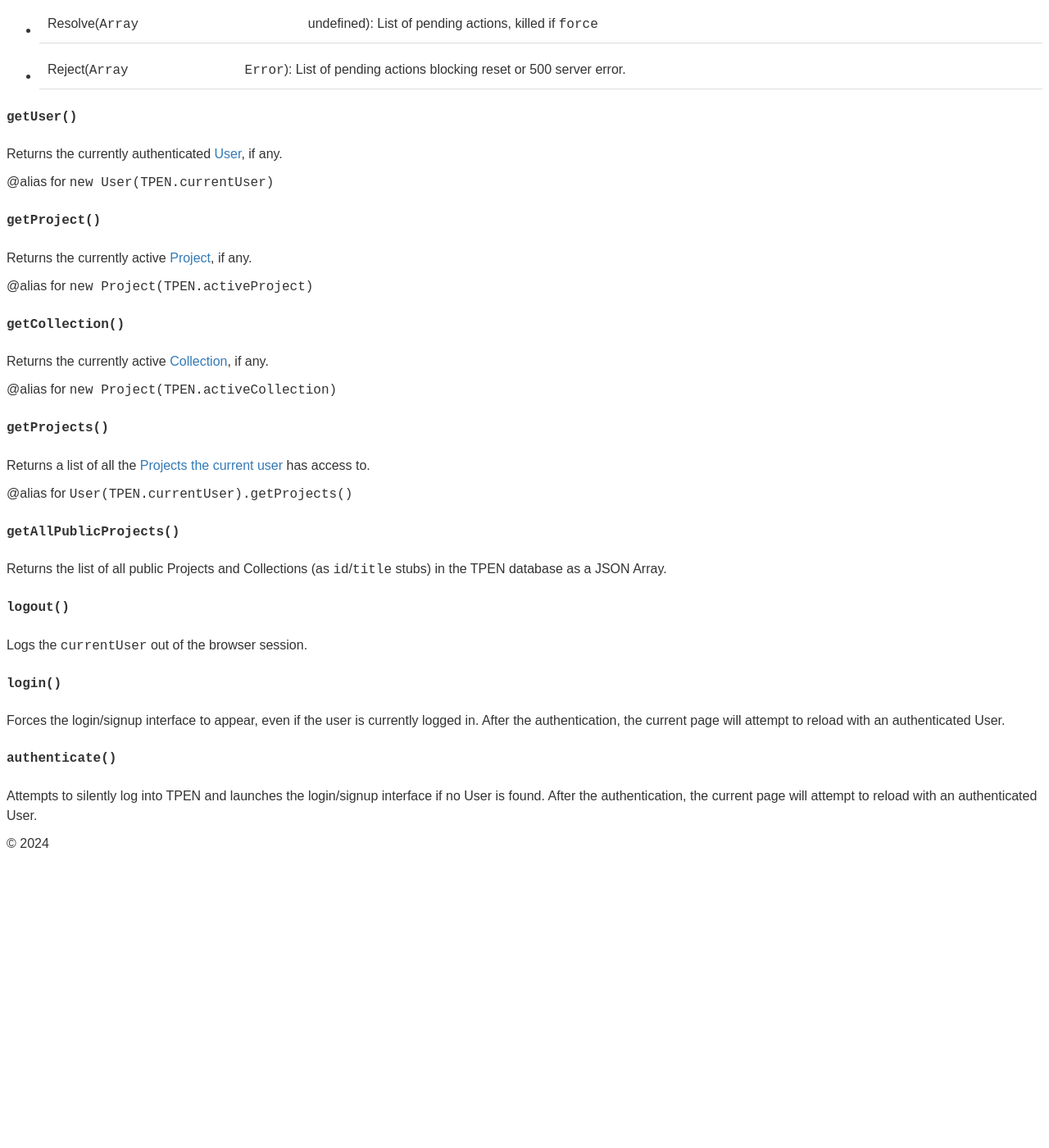
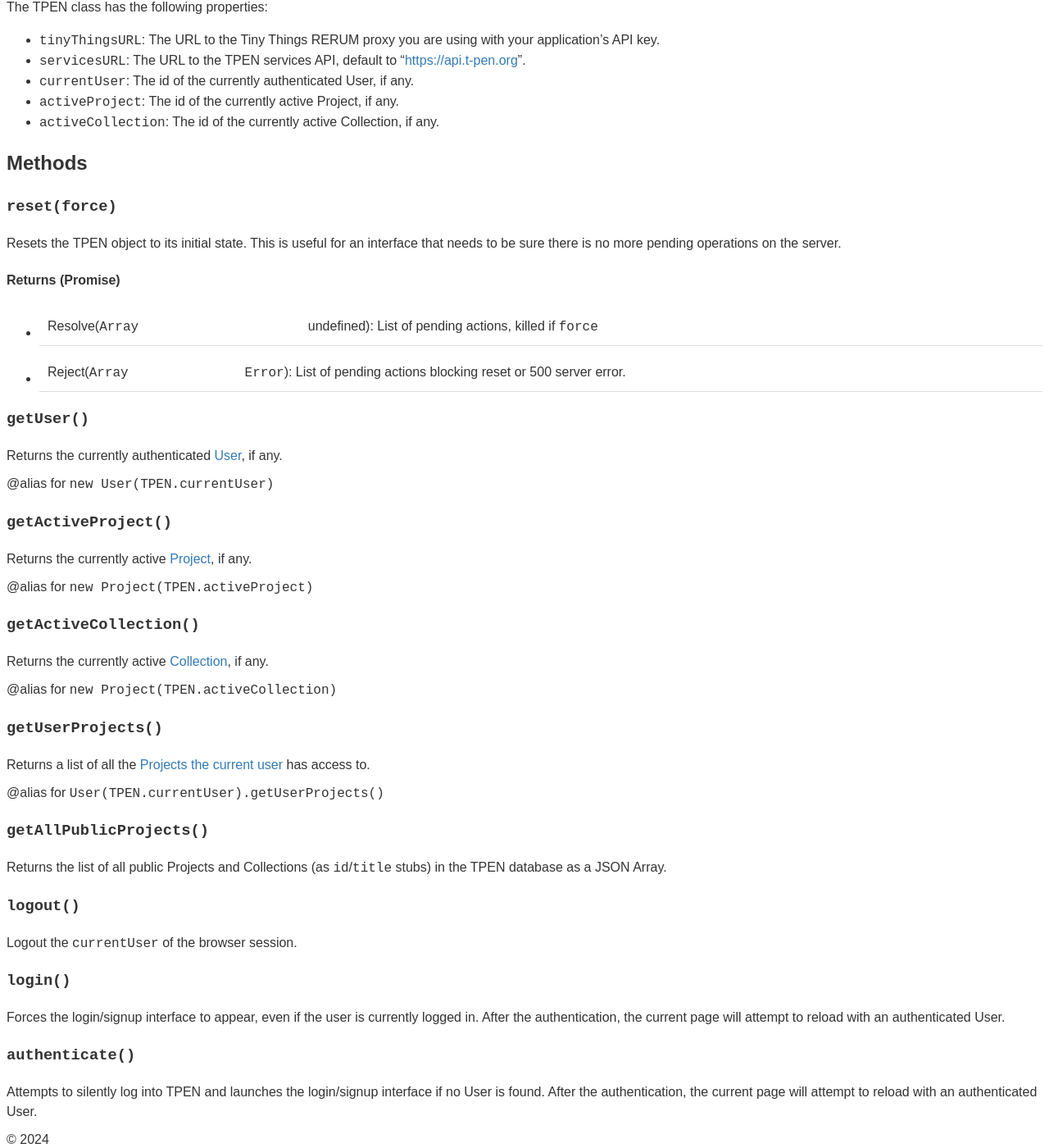
Before and after one commit to oss-slu/TPEN-interfaces, a Jekyll site: the page built from _classes/TPEN.md, in a window 1280 px wide and 1400 px high, scrolled down 742 px. Shown: the whole window at 82% size. Built offline with Jekyll 4.4.1, drawn with Linux system fonts in a browser that asks for light colours; before the commit the page ends 1791 px from its top, so only the background shows below that; some of the changed text lies outside the part shown.

Commit message:
TPEN docs

````diff
--- a/_classes/TPEN.md
+++ b/_classes/TPEN.md
@@ -8,7 +8,21 @@ tags: [tpen, api, javascript, interface]
 The TPEN class is the main class for accessing the TPEN services API. It is used to
 initialize the TPEN module and to make calls to the API.
 
-### Constructor
+- [Constructor](#constructor)
+- [Properties](#properties)
+- [Methods](#methods)
+  - [`reset(force)`](#resetforce)
+    - [Returns (Promise)](#returns-promise)
+  - [`getUser()`](#getuser)
+  - [`getActiveProject()`](#getactiveproject)
+  - [`getActiveCollection()`](#getactivecollection)
+  - [`getUserProjects()`](#getuserprojects)
+  - [`getAllPublicProjects()`](#getallpublicprojects)
+  - [`logout()`](#logout)
+  - [`login()`](#login)
+  - [`authenticate()`](#authenticate)
+
+## Constructor
 
 The constructor for the TPEN class is used to initialize the TPEN module.
 It takes an optional parameter for the URL to the Tiny Things RERUM proxy you are using
@@ -18,7 +32,7 @@ with your applications API key, defaulting to "[https://tiny.t‑pen.org](https:
 const tpen = new TPEN(tinyThingsURL?)
 ```
 
-### Properties
+## Properties
 
 The TPEN class has the following properties:
 
@@ -28,53 +42,53 @@ The TPEN class has the following properties:
 * `activeProject`: The id of the currently active Project, if any.
 * `activeCollection`: The id of the currently active Collection, if any.
 
-### Methods
+## Methods
 
-#### `reset(force)`
+### `reset(force)`
 
 Resets the TPEN object to its initial state. This is useful for an interface that needs to be sure there is no more pending operations on the server.
 
-##### Returns (Promise)
+#### Returns (Promise)
 
 * Resolve(`Array` | undefined): List of pending actions, killed if `force`
 * Reject(`Array` | `Error`): List of pending actions blocking reset or 500 server error.
 
-#### `getUser()`
+### `getUser()`
 
 Returns the currently authenticated [User](./User), if any.
 
 @alias for `new User(TPEN.currentUser)`
 
-#### `getProject()`
+### `getActiveProject()`
 
 Returns the currently active [Project](./Project), if any.
 
 @alias for `new Project(TPEN.activeProject)`
 
-#### `getCollection()`
+### `getActiveCollection()`
 
 Returns the currently active [Collection](./Collection), if any.
 
 @alias for `new Project(TPEN.activeCollection)`
 
-#### `getProjects()`
+### `getUserProjects()`
 
 Returns a list of all the [Projects the current user](./User.md) has access to.
 
-@alias for `User(TPEN.currentUser).getProjects()`
+@alias for `User(TPEN.currentUser).getUserProjects()`
 
-#### `getAllPublicProjects()`
+### `getAllPublicProjects()`
 
 Returns the list of all public Projects and Collections (as `id`/`title` stubs) in the TPEN database as a JSON Array.
 
-#### `logout()`
+### `logout()`
 
-Logs the `currentUser` out of the browser session.
+Logout the `currentUser` of the browser session.
 
-#### `login()`
+### `login()`
 
 Forces the login/signup interface to appear, even if the user is currently logged in. After the authentication, the current page will attempt to reload with an authenticated User.
 
-#### `authenticate()`
+### `authenticate()`
 
 Attempts to silently log into TPEN and launches the login/signup interface if no User is found. After the authentication, the current page will attempt to reload with an authenticated User.
````
Also changed, not shown: _classes/User.md (+1 -0 lines).
